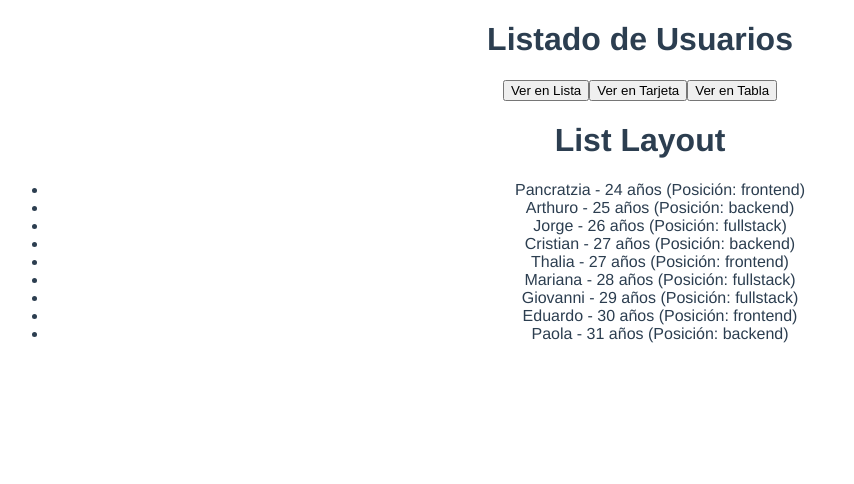
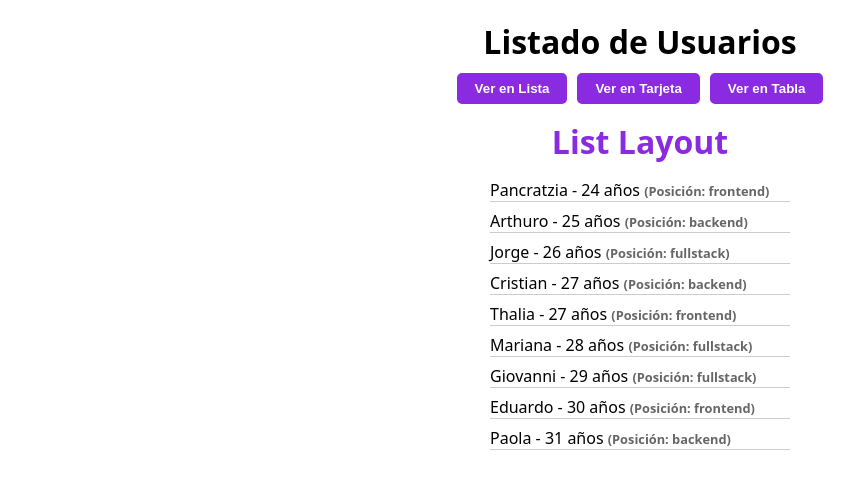
Before and after one commit to Pancratzia/Vue-Projects, a Vue app in the folder dynamic-components-project/: page / in a window 1280 px wide. Shown: the top 484 px of the page, without its empty margins (0-854 px from the left). Built offline with nearby package versions, Linux system fonts and the light colour scheme.

Commit message:
Se agregan estilos a las vistas y componentes

```diff
--- a/dynamic-components-project/src/App.vue
+++ b/dynamic-components-project/src/App.vue
@@ -3,24 +3,36 @@
 </template>
 
 <style>
-#app {
-  font-family: Avenir, Helvetica, Arial, sans-serif;
-  -webkit-font-smoothing: antialiased;
-  -moz-osx-font-smoothing: grayscale;
-  text-align: center;
-  color: #2c3e50;
+* {
+  margin: 0;
+  padding: 0;
+  box-sizing: border-box;
 }
 
-nav {
-  padding: 30px;
+*:after, *:before {
+  box-sizing: inherit;
 }
 
-nav a {
-  font-weight: bold;
-  color: #2c3e50;
+body {
+  font-family: system-ui, -apple-system, BlinkMacSystemFont, 'Segoe UI', Roboto, Oxygen, Ubuntu, Cantarell, 'Open Sans', 'Helvetica Neue', sans-serif;
 }
 
-nav a.router-link-exact-active {
-  color: #42b983;
+ul {
+  list-style: none;
 }
+
+li {
+  margin: 0;
+  padding: 0;
+}
+
+a {
+  text-decoration: none;
+}
+
+.container{
+  width: min(90%, 1200px);
+  margin: 0 auto;
+}
+
 </style>
--- a/dynamic-components-project/src/components/UserCard.vue
+++ b/dynamic-components-project/src/components/UserCard.vue
@@ -11,4 +11,10 @@ import { defineProps } from 'vue';
 const props = defineProps(['content']);
 </script>
 
-<style scoped></style>
+<style scoped>
+.card {
+    border: 3px solid #ccc;
+    padding: 10px;
+    border-radius: 5px;
+}
+</style>
--- a/dynamic-components-project/src/components/UserList.vue
+++ b/dynamic-components-project/src/components/UserList.vue
@@ -1,5 +1,5 @@
 <template>
-    <li>{{ props.content.name }} - {{ props.content.age}} años (Posición: {{ props.content.position }})</li>
+    <li>{{ props.content.name }} - {{ props.content.age}} años <span>(Posición: {{ props.content.position }})</span></li>
 </template>
 
 <script lang="ts" setup>
@@ -8,4 +8,17 @@ import { defineProps } from 'vue';
 const props = defineProps(['content']);
 </script>
 
-<style scoped></style>
+<style scoped>
+
+    li {
+        list-style: none;
+        border-bottom: 1px solid #ccc;
+
+
+        & span{
+            font-size: .8rem;
+            font-weight: 700;
+            color: #666;
+        }
+    }
+</style>
--- a/dynamic-components-project/src/components/UserRow.vue
+++ b/dynamic-components-project/src/components/UserRow.vue
@@ -12,4 +12,9 @@ import { defineProps } from 'vue';
 const props = defineProps(['content']);
 </script>
 
-<style scoped></style>
+<style scoped>
+
+    tr {
+        border-bottom: 1px solid #ccc;
+    }
+</style>
--- a/dynamic-components-project/src/layouts/CardLayout.vue
+++ b/dynamic-components-project/src/layouts/CardLayout.vue
@@ -2,7 +2,7 @@
     <div>
         <h1>Card Layout</h1>
 
-        <div class="container">
+        <div class="cards">
             <UserCard v-for="item in props.content" :key="item.name" :content="item" />
         </div>
     </div>
@@ -18,4 +18,19 @@
 </script>
 
 <style scoped>
+
+h1 {
+    color: blueviolet;
+    margin: 1rem 0;
+}
+
+.cards {
+    display: flex;
+    flex-wrap: wrap;
+    justify-content: space-around;
+    gap: 1rem;
+    border: 2px solid blueviolet;
+    padding: 10px;
+}
+
 </style>
--- a/dynamic-components-project/src/layouts/ListLayout.vue
+++ b/dynamic-components-project/src/layouts/ListLayout.vue
@@ -2,7 +2,7 @@
     <div>
         <h1>List Layout</h1>
 
-        <ul class="container">
+        <ul>
             <UserList v-for="item in props.content" :key="item.name" :content="item" />
         </ul>
     </div>
@@ -18,4 +18,21 @@
 </script>
 
 <style scoped>
+
+h1 {
+    color: blueviolet;
+    margin: 1rem 0;
+}
+
+ul {
+    list-style: none;
+    display: flex;
+    flex-direction: column;
+    gap: .5rem;
+    text-align: left;
+    justify-content: flex-start;
+    width: min(90%, 300px);
+    margin: 0 auto;
+    flex-wrap: wrap;
+}
 </style>
--- a/dynamic-components-project/src/layouts/TableLayout.vue
+++ b/dynamic-components-project/src/layouts/TableLayout.vue
@@ -29,4 +29,27 @@ const props = defineProps(['content']);
 
 </script>
 
-<style scoped></style>
+<style scoped>
+
+h1 {
+    color: blueviolet;
+    margin: 1rem 0;
+}
+
+table {
+    width: 100%;
+    border-collapse: collapse;
+    margin-top: 2rem;
+    border: .5rem solid #34495e;
+
+    & thead {
+        background-color: #34495e;
+        color: white;
+
+        & th {
+            padding: .5rem;
+        }
+    }
+}
+
+</style>
--- a/dynamic-components-project/src/views/HomeView.vue
+++ b/dynamic-components-project/src/views/HomeView.vue
@@ -1,13 +1,15 @@
 <template>
+  <div class="container main">
     <h1>Listado de Usuarios</h1>
 
-  <div>
+    <div class="buttons">
       <button @click="handleLayout(ListLayout)">Ver en Lista</button>
       <button @click="handleLayout(CardLayout)">Ver en Tarjeta</button>
       <button @click="handleLayout(TableLayout)">Ver en Tabla</button>
     </div>
 
     <component :is="layout" :content="users"></component>
+  </div>
 </template>
 
 <script lang="ts" setup>
@@ -17,7 +19,7 @@ const CardLayout = defineAsyncComponent(() => import("@/layouts/CardLayout.vue")
 const TableLayout = defineAsyncComponent(() => import("@/layouts/TableLayout.vue"));
 
 
-const layout:Ref<Component> = ref(ListLayout);
+const layout: Ref<Component> = ref(ListLayout);
 
 const handleLayout = (cmp: Component) => layout.value = cmp;
 
@@ -34,3 +36,34 @@ const users = ref([
   { name: "Paola", age: 31, position: "backend" },
 ]);
 </script>
+
+<style scoped>
+
+.main{
+  text-align: center;
+  margin-top: 20px;
+}
+
+.buttons{
+  display: flex;
+  justify-content: center;
+  gap: 10px;
+  margin: 10px 0;
+
+  & button{
+    padding: 5px 15px;
+    background-color: blueviolet;
+    color: white;
+    border: 3px solid blueviolet;
+    outline: 0;
+    border-radius: 5px;
+    font-weight: bold;
+
+    &:hover{
+      background-color: white;
+      color: blueviolet;
+      cursor: pointer;
+    }
+  }
+}
+</style>
```
Lines whose indentation alone changed are shown as unchanged.
